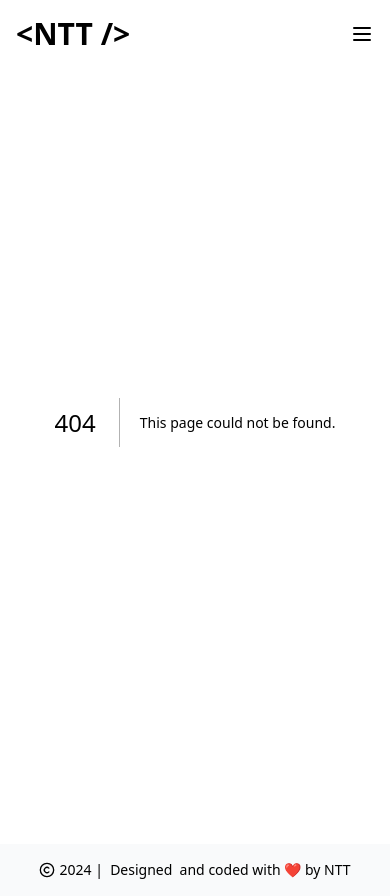
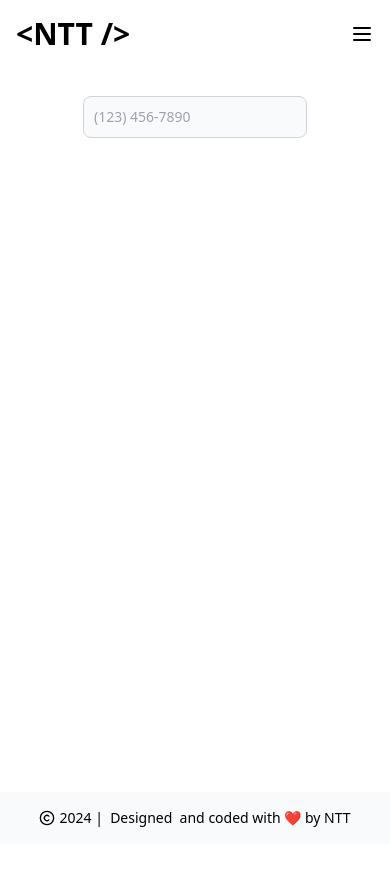
Before and after one commit to nguyenthanhthuc2000/portfolio, a Next.js app: page /input-phone in a window 390 px wide. Before the commit this address had no page. After the commit the page ends 844 px from the top, so only its background shows below. Built offline with nearby package versions, Linux system fonts and the light colour scheme.

Commit message:
Author: nguyen.thuc Email: nguyenthanhthuc.2k@gmail.com Date: 2024/08/17 Sub: Phone Input

```diff
--- a/src/app/globals.css
+++ b/src/app/globals.css
@@ -25,3 +25,8 @@
     text-wrap: balance;
   }
 }
+
+main {
+  margin-top: 5rem;
+  min-height: calc(100vh - 5rem - 52px);
+}
--- /dev/null
+++ b/src/app/input-phone/page.tsx
@@ -0,0 +1,23 @@
+"use client";
+
+import React, { useState } from 'react';
+import Container from '@/components/layout/Container';
+import PhoneInput from '@/components/ui/PhoneInput';
+
+export default function Home() {
+  const [phoneNumber, setPhoneNumber] = useState<string>('');
+
+  const handlePhoneNumberChange = (value: string) => {
+    setPhoneNumber(prev => value);
+  };
+
+  return (
+    <Container>
+      <form className="flex justify-center">
+        <div>
+          <PhoneInput value={phoneNumber} onChange={handlePhoneNumberChange} />
+        </div>
+      </form>
+    </Container>
+  );
+}
--- a/src/app/page.tsx
+++ b/src/app/page.tsx
@@ -1,10 +1,9 @@
-import Image from "next/image";
 import AboutSection from '@/components/sections/AboutSection';
 import SkillsSection from '@/components/sections/SkillsSection';
 
 export default function Home() {
   return (
-    <div className="mt-16 md:mt-20">
+    <div>
       <AboutSection  />
       <SkillsSection />
     </div>
--- /dev/null
+++ b/src/components/ui/PhoneInput.tsx
@@ -0,0 +1,53 @@
+"use client";
+
+import React, { useState, ChangeEvent, FocusEvent, useRef } from 'react';
+
+interface PhoneInputProps {
+  value?: string;
+  onChange: (value: string) => void;
+}
+
+const PhoneInput: React.FC<PhoneInputProps> = ({
+  value = '',
+  onChange,
+}) => {
+  const [test, setTest] = useState<string>(value);
+
+  // Hàm định dạng số điện thoại
+  const formatPhoneNumber = (number: string): string => {
+    const numericValue = number.replace(/\D/g, ''); // Xóa các ký tự không phải số
+    const match = numericValue.match(/^(\d{0,3})(\d{0,3})(\d{0,4})(.*)$/);
+    if (match) {
+      const [, p1, p2, p3, extra] = match;
+      return `${p1 ? `(${p1}` : ''}${p2 ? `) ${p2}` : ''}${p3 ? `-${p3}` : ''}${extra ? extra : ''}`;
+    }
+    return numericValue;
+  };
+
+  const handleKeyDown = (event:any, id:any) => {
+    const elm: any = document.getElementById(id);
+    const start = elm?.selectionStart;
+    if (event.code == 'ArrowLeft' && start > 0) {
+      elm.selectionEnd = start - 1;
+    } else if (event.code == 'ArrowRight') {
+      elm.selectionStart = start + 1;
+    }
+  }
+
+  return (
+    <>
+      <input
+        className="bg-gray-50 border border-gray-300 text-gray-900 text-sm rounded-lg w-full p-2.5 dark:bg-gray-700"
+        type="text"
+        name="phone"
+        defaultValue={test}
+        id="phone"
+        onKeyDown={(e) => handleKeyDown(e, "phone")}
+        maxLength={14}
+        placeholder="(123) 456-7890"
+      />
+    </>
+  );
+};
+
+export default PhoneInput;
--- a/src/lib/data.ts
+++ b/src/lib/data.ts
@@ -44,11 +44,11 @@
 export const NAV_LINKS = [
   {
     label: 'About',
-    href: '#about',
+    href: '/#about',
   },
   {
     label: 'Skills',
-    href: '#skills',
+    href: '/#skills',
   },
   // {
   //   label: 'Works',
```
